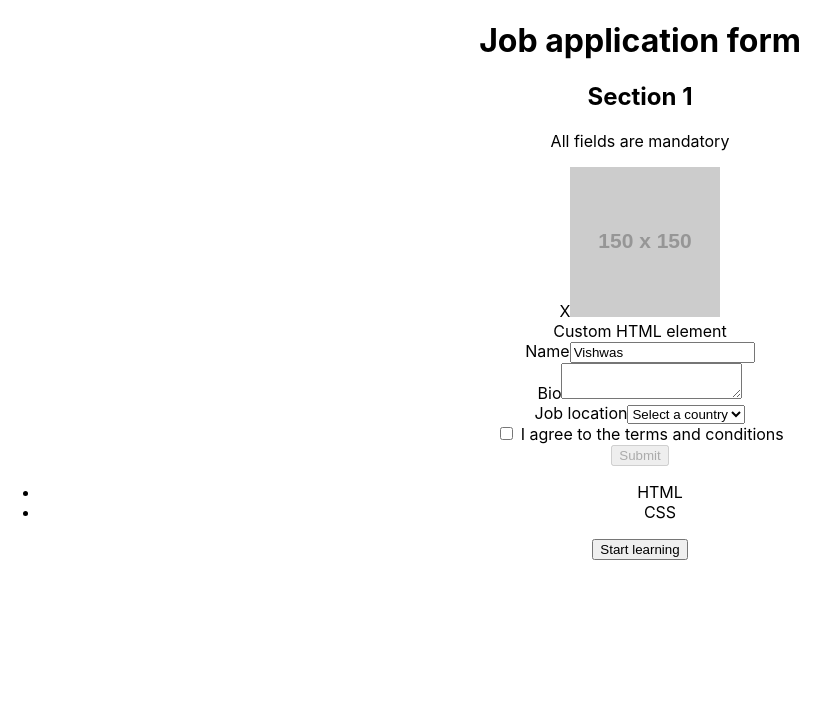
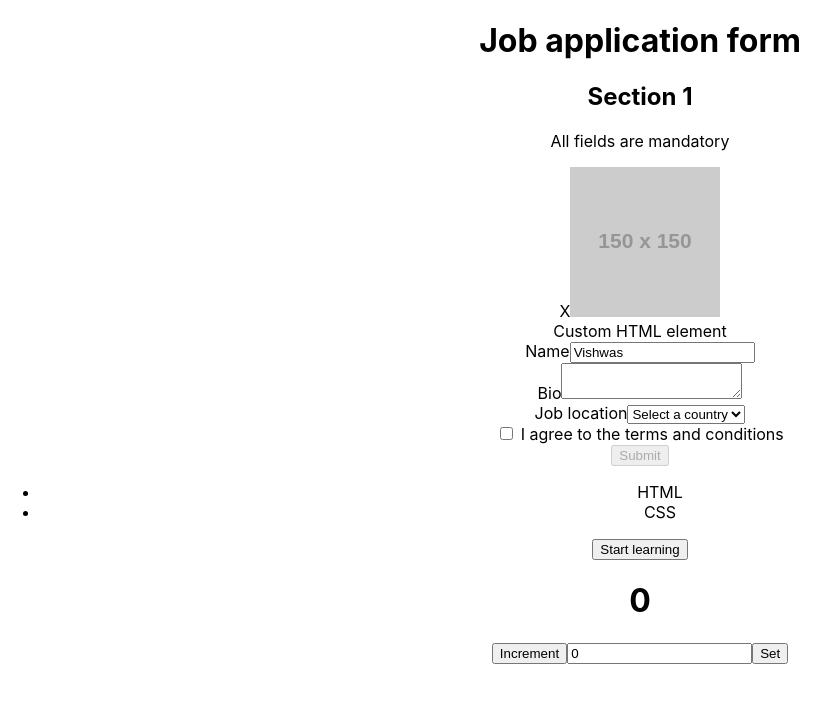
Before and after one commit to krishnaranjan032/React-Testing, a React (Create React App) app: page / in a window 1280 px wide. Shown: the top 702 px of the page, without its empty margins (0-839 px from the left). Built offline with nearby package versions, Linux system fonts and the light colour scheme.

Commit message:
demonstrate mouse events

```diff
--- a/src/App.tsx
+++ b/src/App.tsx
@@ -1,6 +1,7 @@
 
 import './App.css';
 import { Application } from './components/application/Application';
+import {Counter} from './components/counter/Counter';
 import { Skills } from './components/skills/Skills';
 
 function App() {
@@ -8,6 +9,7 @@ function App() {
     <div className="App">
         <Application />
         <Skills skills={['HTML', 'CSS']} />
+        <Counter />
       </div>
   );
 }
--- /dev/null
+++ b/src/components/counter/Counter.tsx
@@ -0,0 +1,19 @@
+import { useState } from 'react'
+
+export const Counter = () => {
+  const [count, setCount] = useState(0)
+  const [amount, setAmount] = useState(0)
+  return (
+    <div>
+      <h1>{count}</h1>
+      <button onClick={() => setCount(count + 1)}>Increment</button>
+      <input
+        type="number"
+        name="amount"
+        value={amount}
+        onChange={(e) => setAmount(parseInt(e.target.value))}
+      />
+      <button onClick={() => setCount(amount)}>Set</button>
+    </div>
+  )
+}
```
Also changed, not shown: 1 other file (tests, documents, lock files or other folders).
